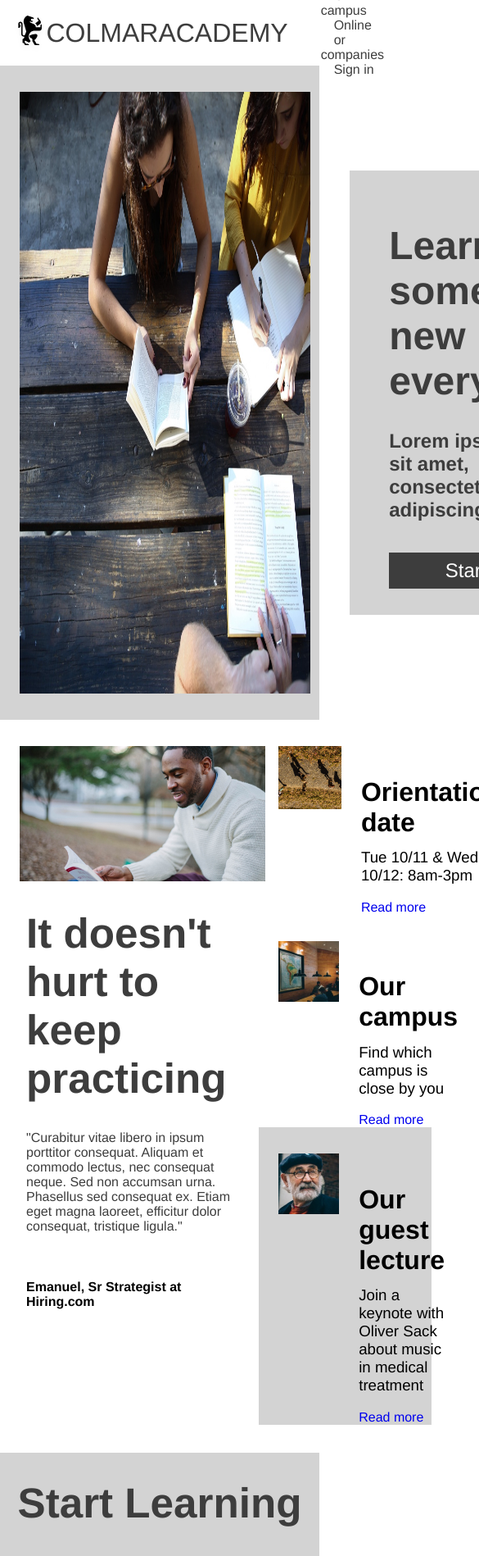
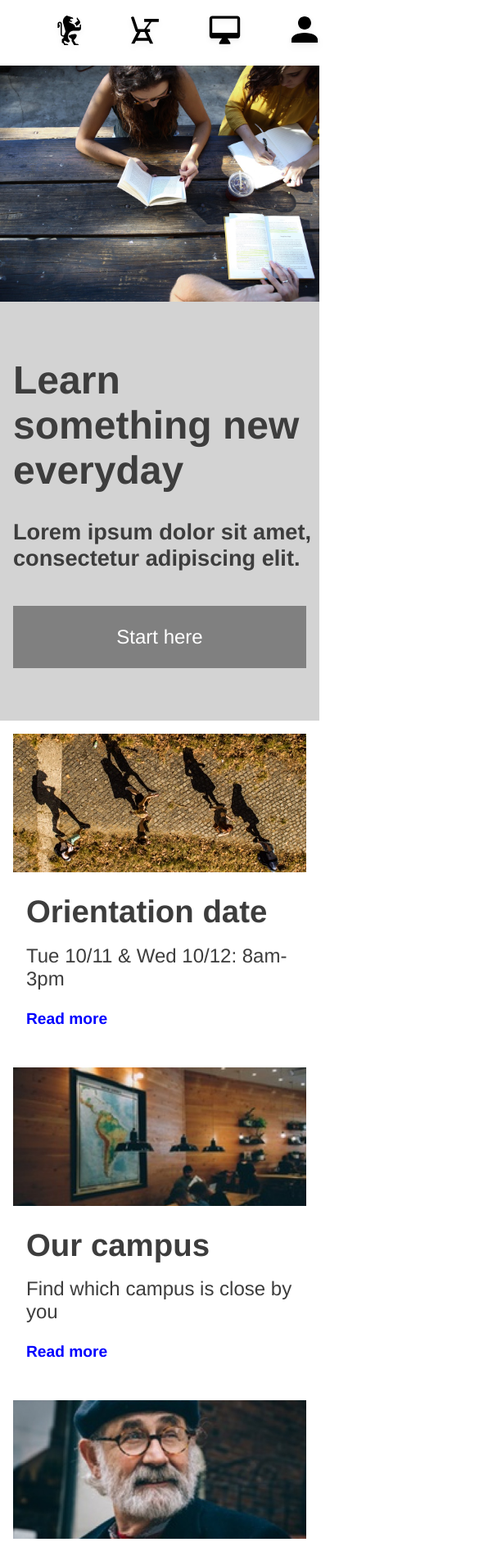
Before and after one commit to MortyChris/Colmar_Academy, a plain HTML site: page index.html in a window 390 px wide. Shown: the top 1898 px of the page at 82% size, 585 px wide, since content can reach past the window. Drawn offline with Linux system fonts and the light colour scheme.

Commit message:
final desktop and moibile without bells and whistles

```diff
--- a/index.html
+++ b/index.html
@@ -3,13 +3,15 @@
   <head>
     <meta charset="utf-8">
     <title>Colmar Academy</title>
+
+    <link href="resources/css/style.css" type="text/css" rel="stylesheet">
   </head>
-  <link href="resources/css/style.css" type="text/css" rel="stylesheet">
+
   <body>
 <!-- Header -->
     <header>
       <nav class ="container">
-    <div>
+        <div class ="logo">
           <img src ="resources/images/ic-logo.svg"/>
             <span>COLMARACADEMY</span>
       </div>
@@ -20,19 +22,27 @@
           <li>or companies</li>
           <li>Sign in</li>
         </ul>
-    <!--<ul class ="mobile-menu">
-      <li>Menu</li>
-    </ul> -->
+        <nav class ="mobile">
+        <ul>
+          <li><img src="./resources/images/ic-logo.svg" ></li>
+          <li><img src="./resources/images/ic-on-campus.svg" ></li>
+          <li><img src="./resources/images/ic-online.svg" ></li>
+          <li><img src="./resources/images/ic-login.svg" ></li>
+        </ul>
+      </nav>
       </div>
     </nav>
     <div class="gray-back">
-  <div class ="banner">
-    <img src="./resources/images/banner.jpg" width="60%">
+      <div class ="banner1">
+        <div class = "first-banner">
+        <img src="./resources/images/banner.jpg" >
+        </div>
         <div class="banner-content">
           <h1>Learn something new everyday </h1>
-      <h2>Lorem ipsum dolor sit amet, <br /> consectetur adipiscing elit.</h2><br />
+          <h2>Lorem ipsum dolor sit amet, consectetur adipiscing elit.</h2><br />
           <div class ="button">Start here</div>
         </div>
+
     </div>
     </div>
     </header>
@@ -49,6 +59,7 @@
       <div class = "information-second">
         <div class="information-orientation">
             <img src="./resources/images/information-orientation.jpg" width="35%" height="35%" >
+            <img src="./resources/images/information-orientation-mobile.jpg" id= "orientation-mobile">
             <div class="info-content">
             <h1>Orientation date</h1>
             <h3>Tue 10/11 & Wed 10/12: 8am-3pm</h3>
@@ -57,6 +68,7 @@
         </div>
         <div class="information-campus">
             <img src="./resources/images/information-campus.jpg" width="35%" height="35%">
+            <img src="./resources/images/information-campus-mobile.jpg" id= "information-mobile">
           <div class="info-content">
           <h1>Our campus</h1>
           <h3>Find which campus is close by you</h3>
@@ -65,6 +77,7 @@
         </div>
         <div class="information-guest-lecture">
             <img src="./resources/images/information-guest-lecture.jpg" width="35%" height="35%">
+            <img src="./resources/images/information-guest-lecture-mobile.jpg" id= "lecture-mobile">
           <div class="info-content">
           <h1>Our guest lecture</h1>
           <h3>Join a keynote with Oliver Sack about music in medical treatment</h3>
@@ -118,7 +131,7 @@
       <h1>Thesis Exhibit</h1>
       <div class="both-sections">
       <div class="video-main">
-    <video src="resources/videos/thesis.mp4" width="100%"controls>Your browser does not support the video tag.</video>
+        <video src="resources/videos/thesis.mp4" width="100%"controls loop>Your browser does not support the video tag.</video>
         <div class ="vcontent">
           <h2>Reimagine urban</h2>
           <p>"Curabitur vitae libero in ipsum porttitor consequat. Aliquam et commodo lectus, nec consequat neque. Sed non accumsan urna. Phasellus sed consequat ex. Etiam eget magna laoreet, efficitur dolor consequat, tristique ligula."</p>
@@ -152,7 +165,5 @@
       </ul>
     </div>
     </footer>
-
-
   </body>
 </html>
--- /dev/null
+++ b/resources/css/reset.css
@@ -0,0 +1,53 @@
+/* http://meyerweb.com/eric/tools/css/reset/
+   v2.0 | 20110126
+   License: none (public domain)
+*/
+
+html, body, div, span, applet, object, iframe,
+h1, h2, h3, h4, h5, h6, p, blockquote, pre,
+a, abbr, acronym, address, big, cite, code,
+del, dfn, em, img, ins, kbd, q, s, samp,
+small, strike, strong, sub, sup, tt, var,
+b, u, i, center,
+dl, dt, dd, ol, ul, li,
+fieldset, form, label, legend,
+table, caption, tbody, tfoot, thead, tr, th, td,
+article, aside, canvas, details, embed,
+figure, figcaption, footer, header, hgroup,
+menu, nav, output, ruby, section, summary,
+time, mark, audio, video {
+  margin: 0;
+  padding: 0;
+  border: 0;
+  font-size: 100%;
+  font: inherit;
+  vertical-align: baseline;
+}
+/* HTML5 display-role reset for older browsers */
+article, aside, details, figcaption, figure,
+footer, header, hgroup, menu, nav, section {
+  display: block;
+}
+body {
+  line-height: 1;
+}
+ol, ul {
+  list-style: none;
+}
+blockquote, q {
+  quotes: none;
+}
+blockquote:before, blockquote:after,
+q:before, q:after {
+  content: '';
+  content: none;
+}
+table {
+  border-collapse: collapse;
+  border-spacing: 0;
+}
+
+a {
+  color: black;
+  text-decoration: none;
+}
--- a/resources/css/style.css
+++ b/resources/css/style.css
@@ -13,6 +13,7 @@ nav {
   flex-direction: row;
   align-items: center;
   justify-content: space-between;
+
   height: 5rem;
 }
 nav span {
@@ -32,26 +33,37 @@ ul li {
   display:inline;
   padding: 0rem 1rem;
 }
-ul {
+nav ul {
   margin-right: 1.5rem;
 }
+
 /* Banner section */
 .gray-back {
   background-color: lightgray;
+  width: 100%;
+
 }
-.banner {
+.banner1 {
   display: inline-flex;
+  flex-direction: row;
+  align-items: center;
+
 }
-.banner img {
+.banner1 img {
+  width:94.7%;
   margin: 2rem 1.5rem;
 
+}
+.first-banner {
+  width: 63.3%;
 }
 .banner-content {
   background-color: lightgray;
   color: black;
-  width: 25rem;
-  padding: 2rem 3rem;
-  margin: 8rem 1.5rem;
+  width: 26%;
+  height: 26%;
+  padding: 2rem 2rem;
+  margin: 2rem 0rem;
 }
 .banner-content h1 {
   font-size: 3rem;
@@ -70,6 +82,9 @@ ul {
   text-align: center;
 }
 /* Doesn't hurt to keep practicing*/
+.banner {
+  display: inline-flex;
+}
 .information-main-content {
   display: flex;
   flex-direction: column;
@@ -96,6 +111,13 @@ ul {
 }
 .information-second {
   width:40%;
+  height: 70%;
+  display: flex;
+  flex-direction: column;
+  align-items: space-around;
+}
+.information-second img {
+  padding: 1.8rem 1.5rem;
 }
 .information-orientation {
   display: inline-flex;
@@ -104,6 +126,7 @@ ul {
 }
 .info-content h3 {
   font-weight: normal;
+  font-size: 1rem;
   margin-top: -.5rem;
 
 }
@@ -121,12 +144,19 @@ ul {
 .info-content {
   display: flex;
   flex-direction: column;
+  width: 64%;
+  align-content: center;
 }
 .info-content h1 {
-  padding-top: 3rem;
+  padding-top: 1.5rem;
+  font-size: 1.6rem;
+
 }
 a {
   text-decoration: none;
+  font-size: 1rem;
+  color: blue;
+
 }
 /* Start Learning */
 .start-learning {
@@ -169,11 +199,10 @@ a {
   margin-left: 2rem;
 }
 .first-row h3 {
-  margin-left: 2rem;
+  padding-left: 1rem;
   color: #3d3d3d;
   font-weight: lighter;
-  padding-right: 4rem;
-  letter-spacing: .1rem;
+  letter-spacing: .02rem;
   font-size: 1.3rem;
 }
 .second-row {
@@ -204,11 +233,10 @@ a {
   margin-left: 2rem;
 }
 .second-row h3 {
-  margin-left: 2rem;
+  padding-left: 1rem;
   color: #3d3d3d;
   font-weight: lighter;
-  padding-right: 4rem;
-  letter-spacing: .1rem;
+  letter-spacing: .02rem;
   font-size: 1.3rem;
 }
 /* Thesis Exhibit */
@@ -235,9 +263,10 @@ a {
   color: #3d3d3d;
   font-weight: lighter;
   padding-right: 4rem;
-  letter-spacing: .1rem;
-  font-size: 1.3rem;
+  letter-spacing: .02rem;
+  font-size: 1.2rem;
   padding-bottom: 2rem;
+  width:95%;
 }
 .both-sections {
   display: inline-flex;
@@ -263,14 +292,15 @@ a {
   font-size: 2rem;
   color: #3d3d3d;
   padding-left: 1rem;
-  padding-top: 2.5rem;
+  padding-top: 1.5rem;
 }
 .info-contents h3 {
   margin-left: 2rem;
   color: #3d3d3d;
   font-weight: lighter;
   padding-right: 4rem;
-  letter-spacing: .1rem;
+  margin-top: -1.5rem;
+  letter-spacing: .02rem;
   font-size: 1.3rem;
 }
 /* Footer */
@@ -290,3 +320,260 @@ a {
 .footer ul li {
   margin-top: 1rem;
 }
+header .mobile  {
+  display: none;
+}
+#orientation-mobile {
+  display: none;
+}
+#information-mobile {
+  display: none;
+}
+#lecture-mobile {
+  display: none;
+}
+/* Mobile Phone Media Query*/
+@media only screen and (max-width: 500px){
+/*menu*/
+  .menu ul {
+    display: none;
+  }
+  .logo {
+    display: none;
+  }
+  header .mobile ul {
+    display: flex;
+    justify-content: space-around;
+    align-items: center;
+    width: 100%;
+  }
+  header .mobile {
+    display: block;
+    width: 100%;
+  }
+  header .mobile li {
+    padding: 0;
+  }
+/*main banner*/
+.banner1 {
+  display:flex;
+  flex-direction: column;
+  align-items: center;
+  justify-content: center;
+}
+.first-banner img {
+  width: 100%;
+  margin: 0rem 0rem;
+}
+.first-banner {
+  width: 100%;
+}
+.banner-content {
+  background-color: lightgray;
+  color: black;
+  width: 100%;
+  height: 100%;
+  padding: 0rem 0rem;
+  margin: 2rem 0rem;
+}
+.banner-content h1 {
+  font-size: 3rem;
+  font-weight: bold;
+  color: #3d3d3d;
+  margin-left: 1rem;
+  margin-bottom: 2rem;
+}
+.banner-content h2 {
+  font-weight: bold;
+  color: #3d3d3d;
+  margin-left: 1rem;
+  margin-bottom: 1.5rem;
+  font-size: 1.7rem;
+  line-height: 2rem;
+}
+.button {
+  padding: 0.5rem;
+  background-color: gray;
+  font-size: 1.5rem;
+  color: white;
+  text-align: center;
+  margin-bottom: 2rem;
+  padding: 1.5rem 0rem;
+  margin-left: 1rem;
+  margin-right: 1rem;
+}
+/*banner*/
+  .information-main-content {
+    display: none;
+  }
+  .information-second {
+    width:100%;
+    margin-bottom: 2rem;
+    margin-top: 1rem;
+    padding: 0rem 1rem;
+  }
+  .information-second img {
+    padding: 0rem 0rem;
+  }
+  .information-orientation {
+    display: flex;
+    flex-direction: column;
+    flex-wrap: nowrap;
+    margin-bottom: 3rem;
+  }
+  .information-orientation img {
+    display: none;
+  }
+  #orientation-mobile  {
+    display: block;
+    width: 100%;
+  }
+  .info-content h3 {
+    font-weight: normal;
+    font-size: 1.5rem;
+    margin-top: -.5rem;
+  }
+  .information-campus {
+    display: flex;
+    flex-direction: column;
+    flex-wrap: nowrap;
+    margin-bottom: 3rem;
+  }
+  .information-campus img {
+      display: none;
+    }
+    #information-mobile  {
+      display: block;
+      width: 100%;
+    }
+  .information-guest-lecture {
+    display: flex;
+    flex-direction: column;
+    flex-wrap: nowrap;
+    background-color: white;
+    margin-bottom: 2rem;
+  }
+  .information-guest-lecture img {
+    display: none;
+    }
+    #lecture-mobile  {
+      display: block;
+      width: 100%;
+    }
+  .info-content {
+    display: flex;
+    flex-direction: column;
+    align-content: center;
+    margin-top: 0rem;
+    padding-left: 1rem;
+    color: #3d3d3d;
+    width: 95%;
+    }
+  .info-content h1 {
+    padding: 0rem;
+    width: 90%;
+    font-size: 2.4rem;
+  }
+  a {
+    text-decoration: none;
+    font-size: 1.2rem;
+    color: blue;
+    font-weight: bold;
+  }
+/*start learning*/
+  .start-learning {
+    background-color: white;
+  }
+  .start-learning h1 {
+    font-weight: bolder;
+    font-size: 2.4rem;
+    color: #3d3d3d;
+    text-align: center;
+    padding-top: 1rem;
+    padding-bottom: 2rem;
+  }
+  .first-row img {
+    display: none;
+  }
+  .second-row img {
+    display: none;
+  }
+  .first-row h3 {
+    display: none;
+  }
+  .second-row h3 {
+    display: none;
+  }
+  .first-row {
+    display: flex;
+    flex-direction: column;
+  }
+  .second-row {
+    display: flex;
+    flex-direction: column;
+    margin-top: 2rem;
+    margin-bottom: 2rem;
+  }
+  .first-row div {
+    background-color: lightgray;
+    margin: .5rem 1rem;
+    width: 94.5%;
+  }
+  .main-section {
+    width: 96.5%;
+    margin: 0rem .5rem;
+  }
+  .first-row h2 {
+    padding-top: 1rem;
+    padding-bottom: 1.5rem;
+    color: #3d3d3d;
+    font-size: 1.7rem;
+  }
+  .second-row div {
+    background-color: lightgray;
+    margin: .5rem 1rem;
+    width: 94.5%;
+  }
+  .second-row h2 {
+    color: #3d3d3d;
+    font-size: 1.7rem;
+    padding-top: 1rem;
+    padding-bottom: 1.5rem;
+  }
+.second-row {
+  margin-top: -.01rem;
+  margin-bottom: 2rem;
+}
+/*thesis*/
+.vcontent {
+  display: none;
+}
+.information-2nd {
+  display:none;
+}
+.thesis h1 {
+  margin-top: 2rem;
+  margin-bottom: 1rem;
+}
+.video-main {
+  width: 100%;
+  margin-bottom: 1.5rem;
+}
+/*footer*/
+.footer ul li{
+  display: none;
+  }
+.footer span{
+    margin: 1rem 0rem;
+  }
+.footer {
+    height: 4rem;
+    background-color: white;
+  }
+
+
+
+
+
+
+}
```
Lines whose indentation alone changed are shown as unchanged.
